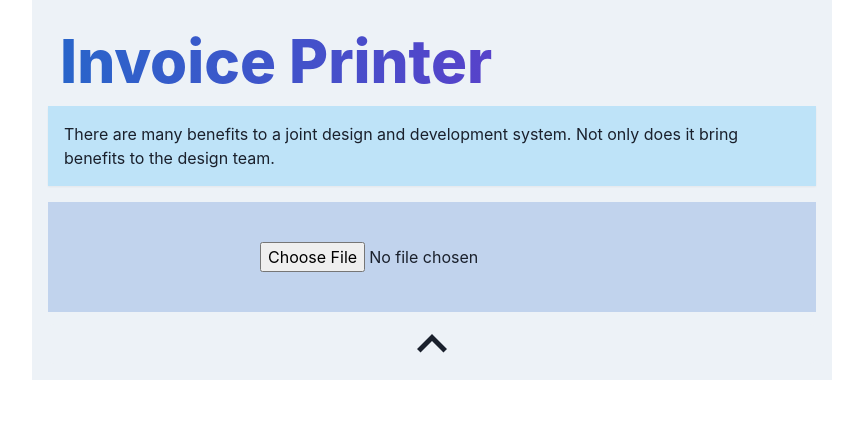
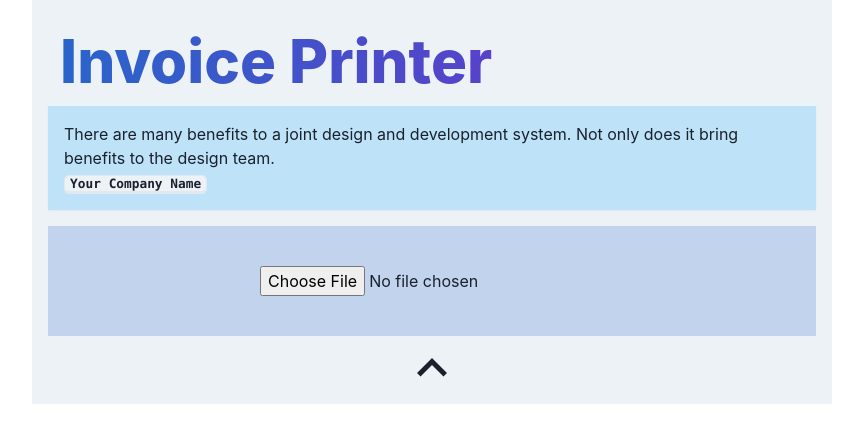
Before and after one commit to jack5341/invoice-printer, a React (Create React App) app: page / in a window 1280 px wide. Shown: the top 442 px of the page, without its empty margins (208-1071 px from the left). Built offline with nearby package versions, Linux system fonts and the light colour scheme.

Commit message:
fix: xlsx file extenstion freeze problem

```diff
--- a/src/containers/header/header.jsx
+++ b/src/containers/header/header.jsx
@@ -1,6 +1,12 @@
-import { Text,Box } from "@chakra-ui/react"
+import { Text,
+    Box,
+    Editable,
+    Kbd,
+    EditablePreview,
+    EditableInput
+} from "@chakra-ui/react"
 
-export default function Header(){
+export default function Header() {
 
     return (
         <>
@@ -16,6 +22,12 @@ export default function Header(){
             <Box boxShadow="sm" padding="4" bg="blue.100" maxW="3xl">
                 There are many benefits to a joint design and development system. Not only
                 does it bring benefits to the design team.
+                <Editable defaultValue={window.localStorage.getItem("company_name") ? window.localStorage.getItem("company_name") : "Your Company Name"}>
+                    <Kbd>
+                        <EditablePreview />
+                        <EditableInput onChange={e => window.localStorage.setItem("company_name", e.target.value)} />
+                    </Kbd>
+                </Editable>
             </Box>
         </>
     )
--- a/src/containers/table-section/table.section.jsx
+++ b/src/containers/table-section/table.section.jsx
@@ -16,7 +16,7 @@ export default function TableSection(props) {
             <a href="#">
                 <Box style={{ overflowX: "auto" }} boxShadow="outline" mt="5" mb="5" bg="#2866ca38">
                     <Table variant="simple">
-                        <TableCaption>Invoice for {props.company} </TableCaption>
+                        <TableCaption>Invoice for {window.localStorage.getItem("company_name")} </TableCaption>
                         <Thead>
                             {props.title.map((element,key) => <ThSection title={element} key={key} />)}
                         </Thead>
--- a/src/containers/th-section/th.section.jsx
+++ b/src/containers/th-section/th.section.jsx
@@ -12,8 +12,8 @@ export default function ThSection(props) {
             <Editable defaultValue={props.title}>
                 <Kbd>
                     <EditablePreview />
+                    <EditableInput/>
                 </Kbd>
-                <EditableInput/>
             </Editable>
         </Th>
     )
```
Also changed, not shown: 2 other files (tests, documents, lock files or other folders). Lines whose indentation alone changed are shown as unchanged.
